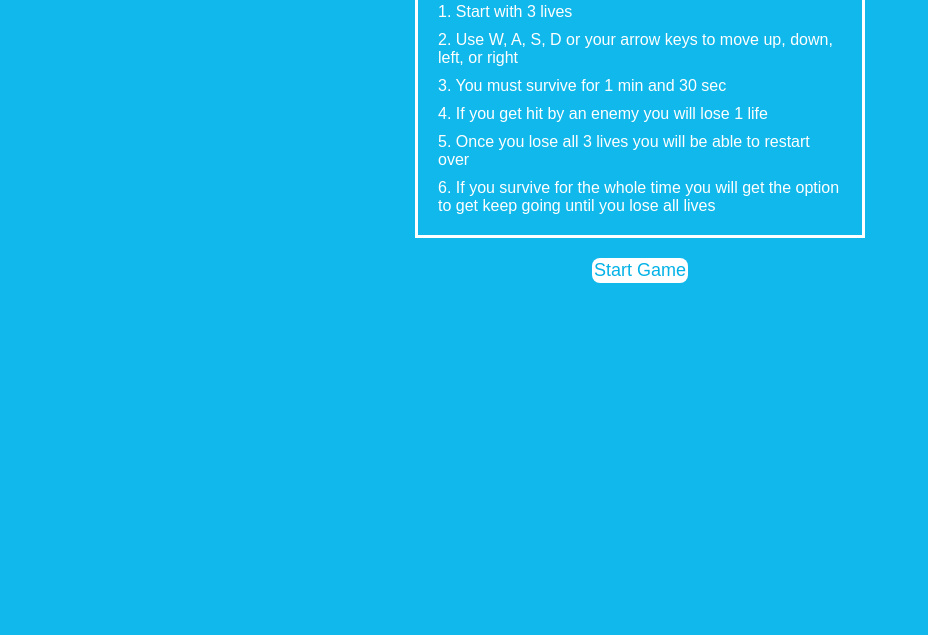
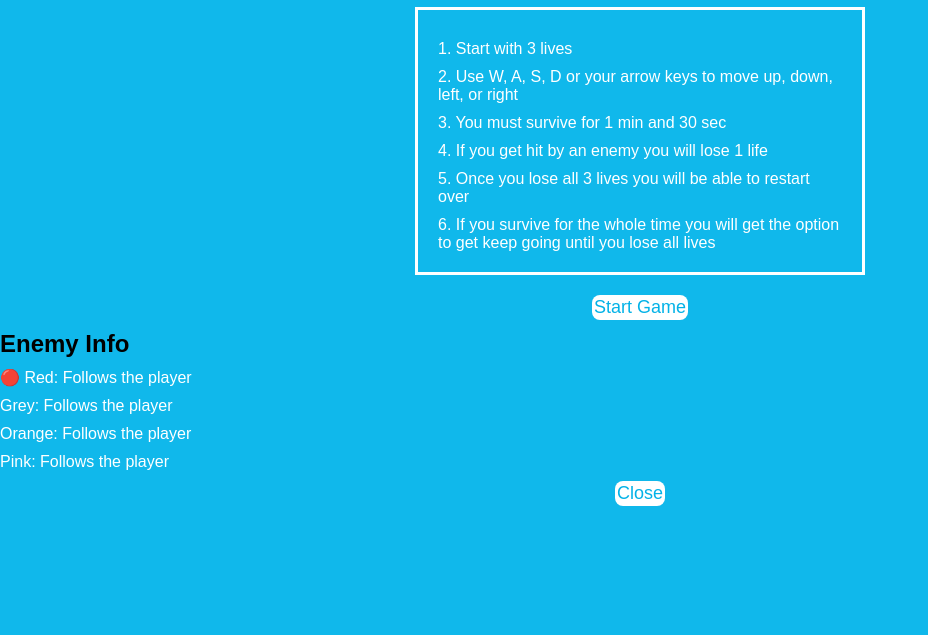
Before and after one commit to Matthew-Bueno/Dodge, a plain HTML site: page index.html in a window 1280 px wide. Shown: the part 165-800 px from the top of the page, without its empty margins (0-928 px from the left). Drawn offline with Linux system fonts and the light colour scheme.

Commit message:
index.html

```diff
--- a/index.html
+++ b/index.html
@@ -5,10 +5,12 @@
     <meta name="viewport" content="width=device-width, initial-scale=1.0">
     <title>Dodge</title>
     <link rel="stylesheet" href="style.css">
+    <link rel="stylesheet" href="">
     <script src="script.js" defer></script>
 </head>
 <body>
     <div id="container">
+        <h1 id="enemyInfo" onclick="enemyInfo()">Enemy Info</h1>
         <h1 class="head1">Dodge</h1>
         <h2 class="head1">Info:</h2>
 
@@ -22,6 +24,17 @@
         </div>
 
     <button class="play" id="startGame" onclick="play()">Start Game</button>
+    </div>
+
+    <div id="overlay">
+        <div id="enemyPopup">
+            <h2>Enemy Info</h2>
+            <p class="enemyInfoContent">🔴 Red: Follows the player</p>
+            <p class="enemyInfoContent">Grey: Follows the player</p>
+            <p class="enemyInfoContent">Orange: Follows the player</p>
+            <p class="enemyInfoContent">Pink: Follows the player</p>
+            <button onclick="closeEnemyInfo()">Close</button>
+        </div>
     </div>
 
     <div id="holder1">
```
